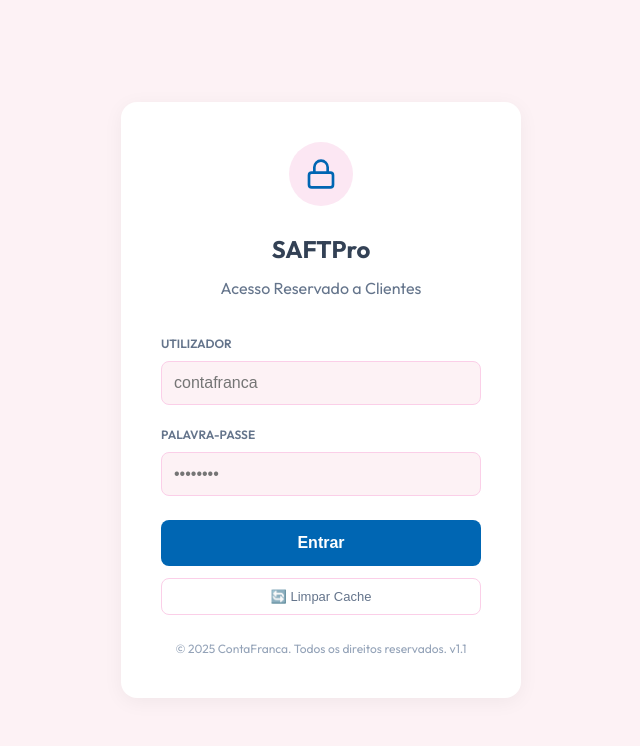
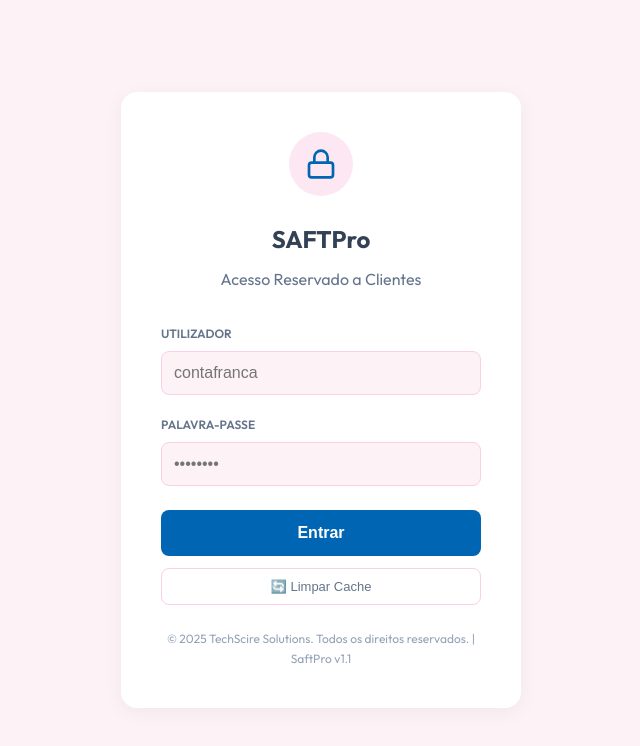
Before and after one commit to JRivers-pt/SaftPRO, a Next.js app: page / in a window 1280 px wide. Shown: the top 746 px of the page, without its empty margins (319-959 px from the left). Built offline with nearby package versions, Linux system fonts and the light colour scheme.

Commit message:
feat: White-label branding - SaftPro by TechScire Solutions with dynamic client branding

```diff
--- a/src/app/layout.js
+++ b/src/app/layout.js
@@ -4,7 +4,7 @@
 const outfit = Outfit({ subsets: ["latin"] });
 
 export const metadata = {
-  title: "ContaFranca - Analisador SAFT",
+  title: "SaftPro by TechScire Solutions",
   description: "Análise avançada de SAFT para contabilistas.",
   manifest: "/manifest.json",
 };
--- a/src/components/AuthGuard.js
+++ b/src/components/AuthGuard.js
@@ -199,7 +199,7 @@
                     </form>
 
                     <p style={{ fontSize: '12px', color: 'var(--text-muted)', marginTop: '24px' }}>
-                        &copy; 2025 ContaFranca. Todos os direitos reservados. v1.1
+                        &copy; 2025 TechScire Solutions. Todos os direitos reservados. | SaftPro v1.1
                     </p>
                 </div>
             </main>
--- a/src/components/Sidebar.js
+++ b/src/components/Sidebar.js
@@ -27,7 +27,7 @@
         }
     }, []);
 
-    const companyName = clientData?.companyName || 'ContaFranca';
+    const companyName = clientData?.companyName || 'SaftPro';
     const logo = clientData?.logo || '/logo.jpg';
 
     // Split company name for styling
```
Also changed, not shown: src/lib/reportGenerator.js.
